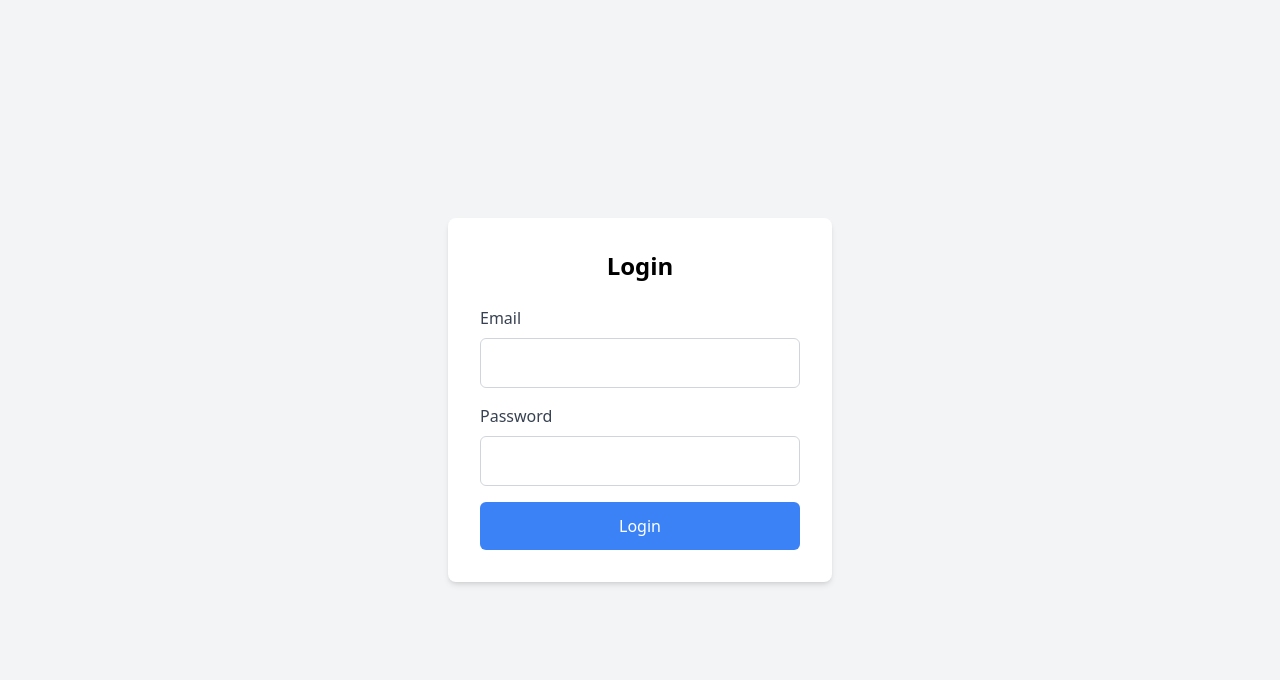
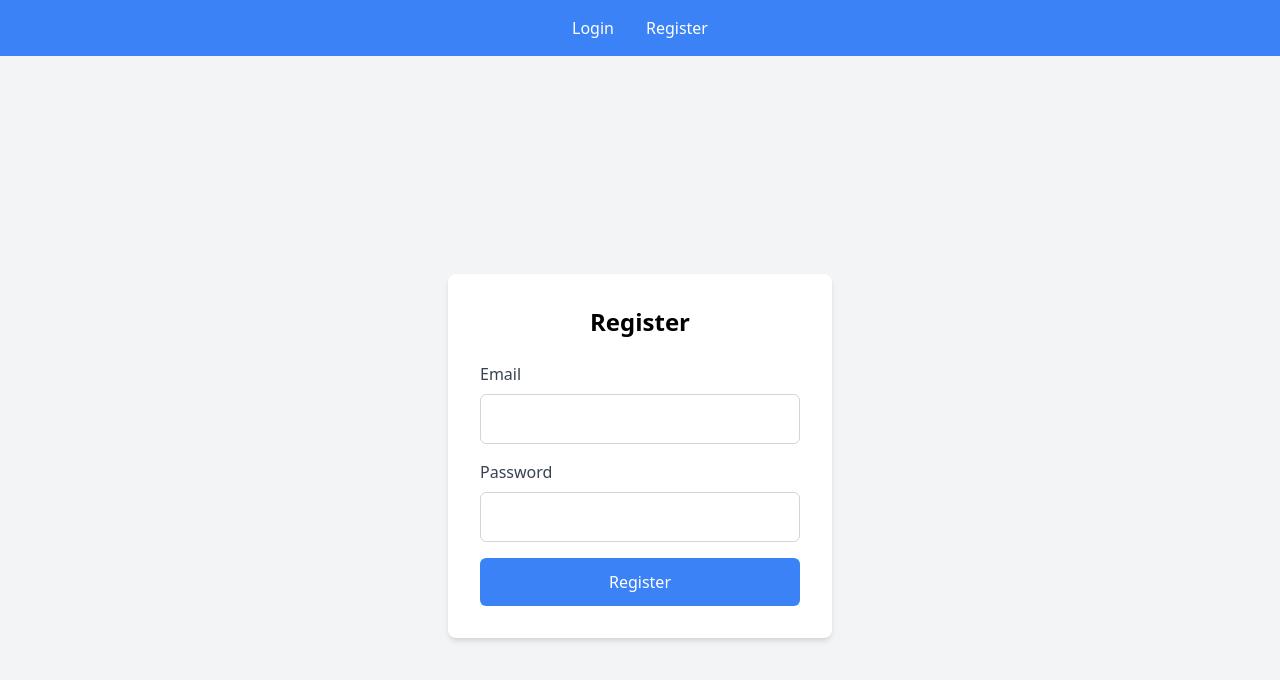
Before and after one commit to cris-cmk/dashboard, a React (Create React App) app: page /register in a window 1280 px wide. Shown: the top 680 px of the page. Built offline with nearby package versions, Linux system fonts and the light colour scheme.

Commit message:
added a dashboard after successful login

```diff
--- a/package.json
+++ b/package.json
@@ -8,6 +8,7 @@
     "@testing-library/user-event": "^13.5.0",
     "react": "^18.3.1",
     "react-dom": "^18.3.1",
+    "react-router-dom": "^7.0.1",
     "react-scripts": "5.0.1",
     "web-vitals": "^2.1.4"
   },
--- a/src/App.js
+++ b/src/App.js
@@ -1,22 +1,24 @@
 import React from 'react';
-import { useSelector } from 'react-redux';
+import { BrowserRouter as Router, Routes, Route, Link } from 'react-router-dom';
 import Login from './features/auth/Login';
 import Register from './features/auth/Register';
+import Dashboard from './features/dashboard/Dashboard';
 
 function App() {
-  const { token } = useSelector((state) => state.auth);
-
   return (
-    <div className="bg-gray-100 min-h-screen">
-      {token ? (
-        <div className="flex flex-col items-center justify-center h-screen">
-          <h1 className="text-2xl font-bold">Welcome!</h1>
-          <p>Your token: {token}</p>
-        </div>
-      ) : (
-        <Login />
-      )}
-    </div>
+    <Router>
+      <div className="bg-gray-100 min-h-screen">
+        <nav className="flex justify-center p-4 bg-blue-500 text-white">
+          <Link to="/login" className="px-4 hover:underline">Login</Link>
+          <Link to="/register" className="px-4 hover:underline">Register</Link>
+        </nav>
+        <Routes>
+          <Route path="/login" element={<Login />} />
+          <Route path="/register" element={<Register />} />
+          <Route path="/dashboard" element={<Dashboard />} />
+        </Routes>
+      </div>
+    </Router>
   );
 }
 
--- a/src/features/auth/Login.js
+++ b/src/features/auth/Login.js
@@ -1,9 +1,11 @@
 import React, { useState } from 'react';
 import { useDispatch, useSelector } from 'react-redux';
+import { useNavigate } from 'react-router-dom';
 import { loginUser } from './authActions';
 
 const Login = () => {
   const dispatch = useDispatch();
+  const navigate = useNavigate(); // Initialize useNavigate
   const { loading, error } = useSelector((state) => state.auth);
 
   const [credentials, setCredentials] = useState({
@@ -20,7 +22,13 @@ const Login = () => {
 
   const handleSubmit = (e) => {
     e.preventDefault();
-    dispatch(loginUser(credentials));
+
+    // Dispatch loginUser action and navigate on success
+    dispatch(loginUser(credentials)).then(() => {
+      navigate('/dashboard'); // Navigate to dashboard on success
+    }).catch((err) => {
+      console.error('Login failed:', err);
+    });
   };
 
   return (
--- a/src/features/auth/Register.js
+++ b/src/features/auth/Register.js
@@ -1,9 +1,11 @@
 import React, { useState } from 'react';
 import { useDispatch, useSelector } from 'react-redux';
+import { useNavigate } from 'react-router-dom'; // Import useNavigate
 import { registerUser } from './authActions';
 
 const Register = () => {
   const dispatch = useDispatch();
+  const navigate = useNavigate(); // Initialize useNavigate
   const { loading, error } = useSelector((state) => state.auth);
 
   const [credentials, setCredentials] = useState({
@@ -18,9 +20,14 @@ const Register = () => {
     });
   };
 
-  const handleSubmit = (e) => {
+  const handleSubmit = async (e) => {
     e.preventDefault();
-    dispatch(registerUser(credentials));
+
+    // Dispatch the registerUser action
+    dispatch(registerUser(credentials)).then(() => {
+      // Navigate to the dashboard after successful registration
+      navigate('/dashboard');
+    });
   };
 
   return (
--- a/src/features/auth/authActions.js
+++ b/src/features/auth/authActions.js
@@ -6,19 +6,37 @@ const BASE_URL = 'https://reqres.in/api';
 export const loginUser = (credentials) => async (dispatch) => {
   dispatch(authRequest());
   try {
-    const response = await axios.post(`${BASE_URL}/login`, credentials);
+    const response = await axios.post('https://reqres.in/api/login', {
+      email: credentials.email,
+      password: credentials.password,
+    });
+
+    // Log the response for debugging
+    console.log('Login Response:', response.data);
+
     dispatch(authSuccess(response.data.token));
+
+    // Return success to allow navigation
+    return Promise.resolve(response.data);
   } catch (error) {
-    dispatch(authFailure('Invalid login credentials'));
+    console.error('Login Error:', error.response?.data || error.message);
+    dispatch(authFailure(error.response?.data?.error || 'Login failed.'));
+    return Promise.reject(error);
   }
 };
-
 export const registerUser = (credentials) => async (dispatch) => {
   dispatch(authRequest());
   try {
-    const response = await axios.post(`${BASE_URL}/register`, credentials);
+    const response = await axios.post('https://reqres.in/api/register', {
+      email: credentials.email,
+      password: credentials.password,
+    });
     dispatch(authSuccess(response.data.token));
+
+    // Return success to allow chaining
+    return Promise.resolve(response.data);
   } catch (error) {
-    dispatch(authFailure('Registration failed'));
+    dispatch(authFailure(error.response?.data?.error || 'Registration failed.'));
+    return Promise.reject(error);
   }
 };
--- a/src/features/auth/authSlice.js
+++ b/src/features/auth/authSlice.js
@@ -10,23 +10,21 @@ const authSlice = createSlice({
   name: 'auth',
   initialState,
   reducers: {
-    authRequest(state) {
+    authRequest: (state) => {
       state.loading = true;
       state.error = null;
     },
-    authSuccess(state, action) {
+    authSuccess: (state, action) => {
       state.loading = false;
-      state.token = action.payload;
+      state.token = action.payload; // Store the token
+      state.error = null;
     },
-    authFailure(state, action) {
+    authFailure: (state, action) => {
       state.loading = false;
       state.error = action.payload;
-    },
-    logout(state) {
-      state.token = null;
     },
   },
 });
 
-export const { authRequest, authSuccess, authFailure, logout } = authSlice.actions;
+export const { authRequest, authSuccess, authFailure } = authSlice.actions;
 export default authSlice.reducer;
--- /dev/null
+++ b/src/features/dashboard/Dashboard.js
@@ -0,0 +1,22 @@
+import React from 'react';
+import { useSelector } from 'react-redux';
+
+const Dashboard = () => {
+  const token = useSelector((state) => state.auth.token); // Access the token from Redux
+
+  return (
+    <div className="min-h-screen flex flex-col items-center justify-center bg-gray-100">
+      <h1 className="text-4xl font-bold mb-6">Welcome to the Dashboard!</h1>
+      {token ? (
+        <div className="bg-white p-6 rounded-lg shadow-md">
+          <h2 className="text-2xl font-semibold mb-4">Your Token</h2>
+          <p className="text-gray-700 break-all">{token}</p>
+        </div>
+      ) : (
+        <p className="text-red-500">No token found. Please log in.</p>
+      )}
+    </div>
+  );
+};
+
+export default Dashboard;
```
Also changed, not shown: 1 other file (tests, documents, lock files or other folders).
